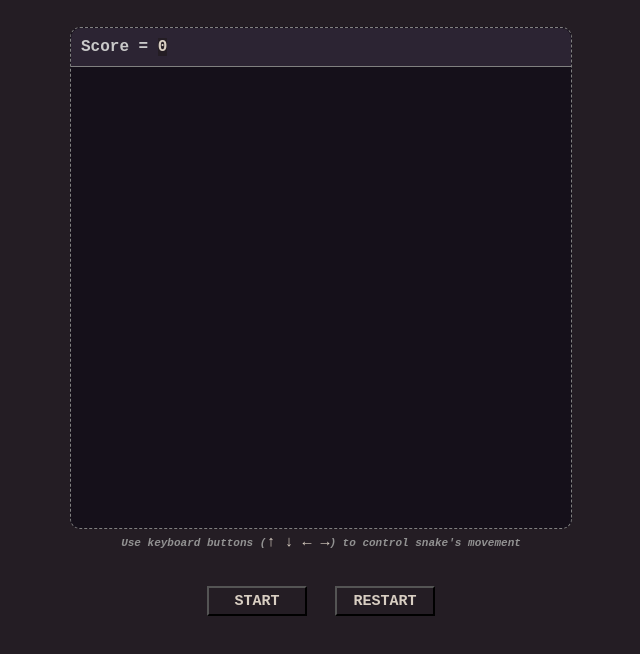
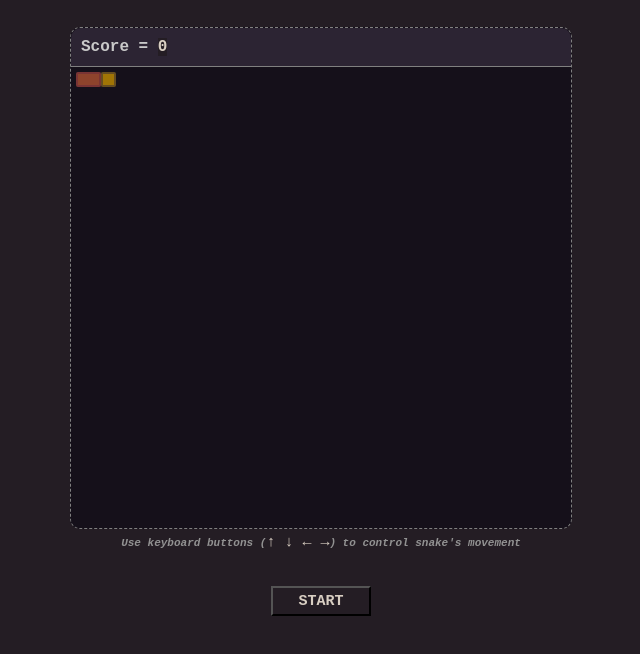
Before and after one commit to syf-dev/classic-snake-game, a plain HTML site: page index.html in a window 1280 px wide. Shown: the part 46-700 px from the top of the page, without its empty margins (319-959 px from the left). Drawn offline with Linux system fonts and the light colour scheme.

Commit message:
Added JS script.js and basic snake model

```diff
--- a/index.html
+++ b/index.html
@@ -3,7 +3,7 @@
     <head>
         <meta charset="UTF-8">
         <meta name="viewport" content="width=device-width, initial-scale=1.0">
-        <link rel="stylesheet" href="styles.css">
+        <link rel="stylesheet" href="./styles.css">
         <title>Classic Snake Game</title>
     </head>
     <body>
@@ -12,11 +12,16 @@
             <div class="score-container">
                 Score = <span>0</span>
             </div>
+            <div class="snake">
+                <div class="snake-body"></div>
+                <div class="snake-head"></div>
+            </div>
         </div>
         <p class="keys-message">Use keyboard buttons (<span style="font-size: 15px;">↑ ↓ ← →</span>) to control snake's movement</p>
-        <div class="buttons">
-            <button id="start-button">START</button>
-            <button id="restart-button">RESTART</button>
+        <div class="button">
+            <button id="start-button" onclick="onStartButton()">START</button>
         </div>
+
+        <script src="./script.js"></script>
     </body>
 </html>
--- /dev/null
+++ b/script.js
@@ -0,0 +1,4 @@
+function onStartButton() {
+    const startButton = document.getElementById('start-button');
+    startButton.textContent = 'RESTART';
+};
--- a/styles.css
+++ b/styles.css
@@ -32,6 +32,33 @@ h1 {
     padding: 10px;
 }
 
+.snake {
+    display: flex;
+    width: 40px;
+    margin: 5px;
+    border-radius: 2px;
+    box-sizing: border-box;
+}
+
+.snake-body {
+    width: 25px;
+    height: 15px;
+    background-color: rgb(141, 67, 44);
+    border-radius: 2px;
+    border: solid 2px rgb(121, 52, 52);
+    box-sizing: border-box;
+}
+
+.snake-head {
+    width: 15px;
+    height: 15px;
+    background-color: rgb(160, 116, 5);
+    border-radius: 2px;
+    border: solid 2px rgb(102, 77, 32);
+    box-sizing: border-box;
+}
+
+
 .keys-message {
     font-size: 11px;
     font-weight: bold;
@@ -41,15 +68,14 @@ h1 {
     margin-top: 5px;
 }
 
-.buttons {
+.button {
     text-align: center;
     width: 500px;
     margin: auto;
     margin-top: 25px;
 }
 
-#start-button,
-#restart-button {
+#start-button {
     font-size: 15px;
     font-weight: bold;
     width: 100px;
```
